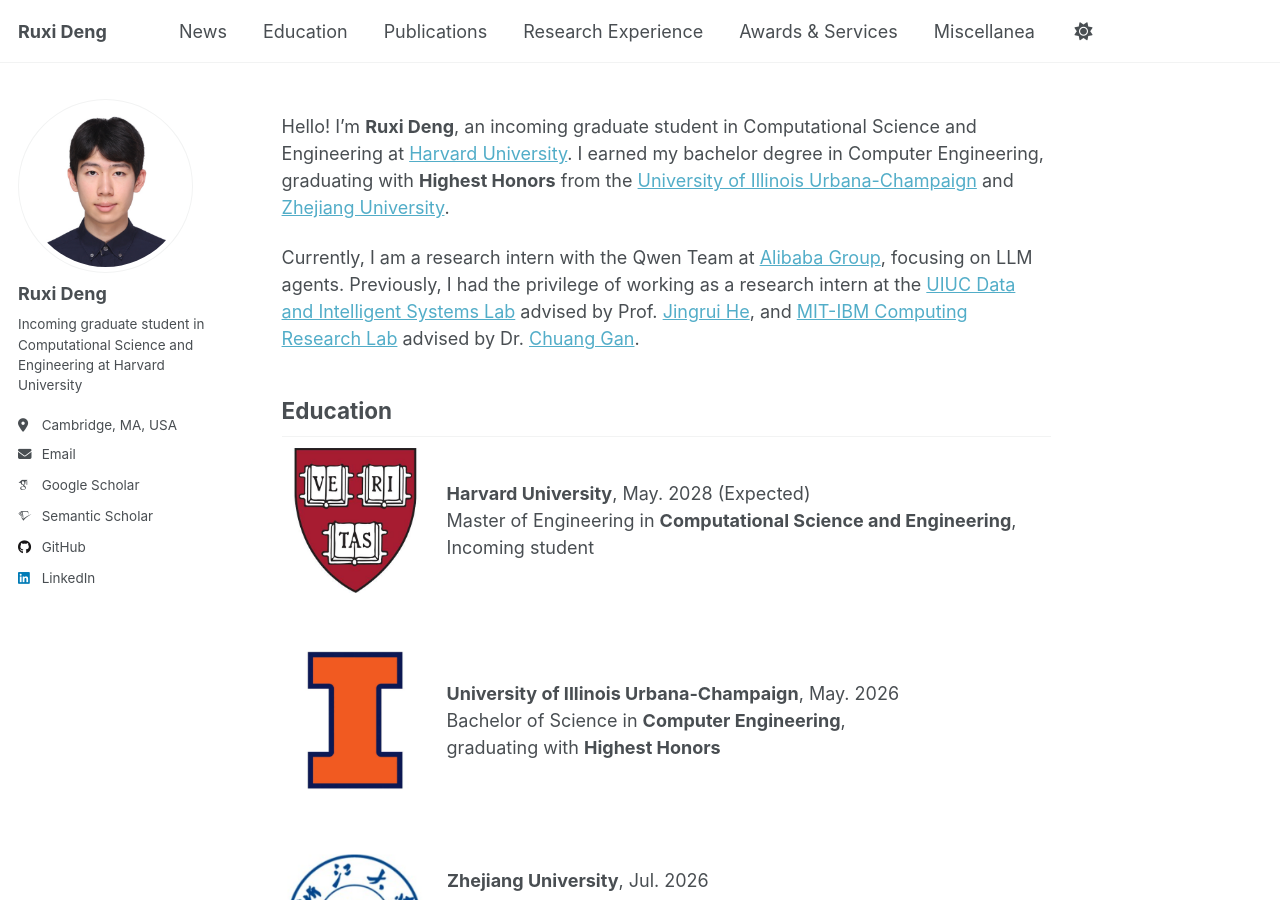
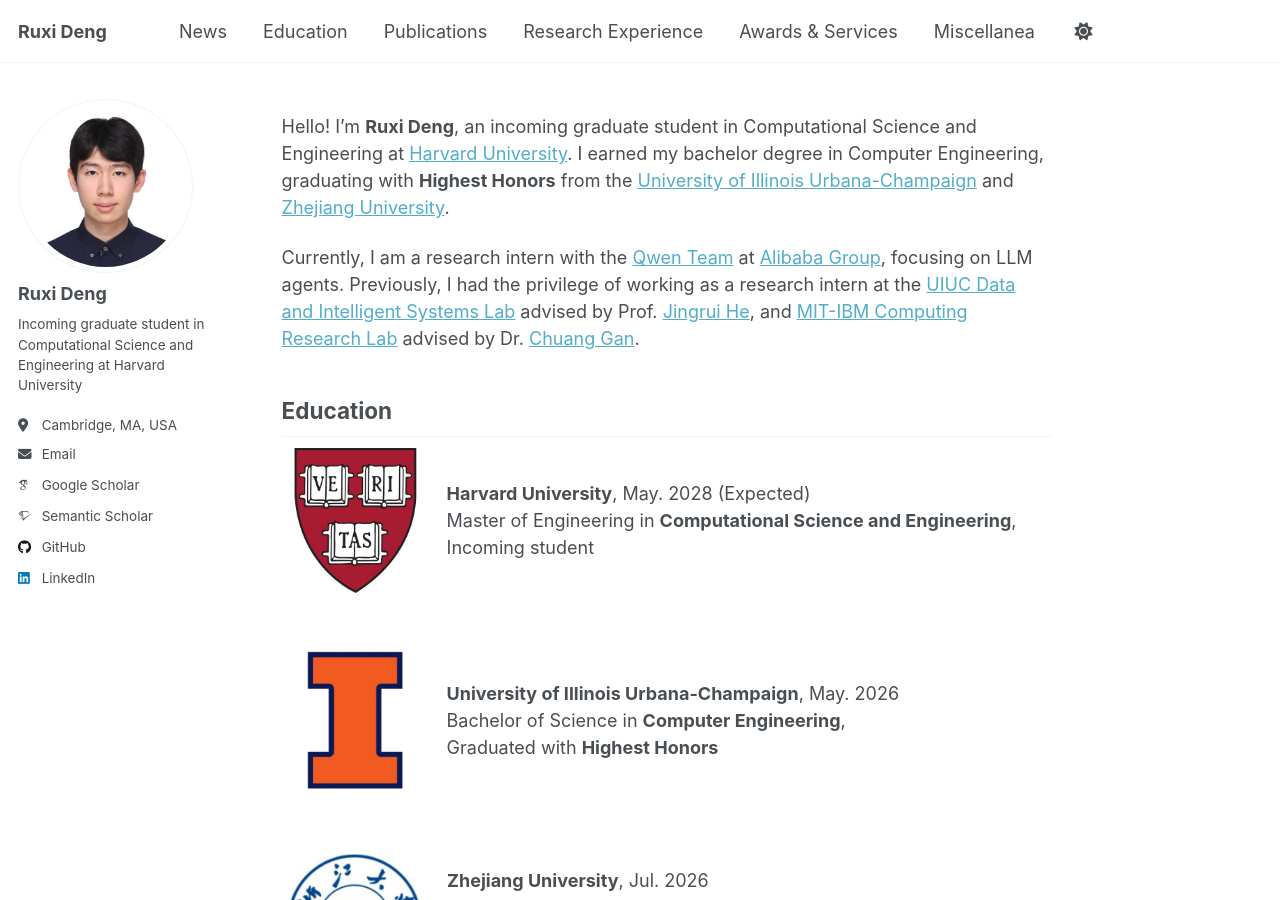
Before and after one commit to ruxideng/ruxideng.github.io, a Jekyll site: the page built from _pages/about.md, in a window 1280 px wide and 900 px high. Built offline with Jekyll 4.4.1, drawn with Linux system fonts in a browser that asks for light colours; some web fonts are replaced; a script that is not in the unit is left out.

Commit message:
Update about.md

```diff
--- a/_pages/about.md
+++ b/_pages/about.md
@@ -9,7 +9,7 @@ redirect_from:
 
 Hello! I'm **Ruxi Deng**, an incoming graduate student in Computational Science and Engineering at <a href="https://www.harvard.edu/">Harvard University</a>. I earned my bachelor degree in Computer Engineering, graduating with **Highest Honors** from the <a href="https://illinois.edu/">University of Illinois Urbana-Champaign</a> and <a href="https://www.zju.edu.cn/english/">Zhejiang University</a>.
 
-Currently, I am a research intern with the Qwen Team at <a href="https://www.alibabagroup.com/en-US/home">Alibaba Group</a>, focusing on LLM agents. Previously, I had the privilege of working as a research intern at the <a href="https://dais.cs.illinois.edu/">UIUC Data and Intelligent Systems Lab</a> advised by Prof. <a href="https://www.hejingrui.org/">Jingrui He</a>, and <a href="https://mitibm.mit.edu/">MIT-IBM Computing Research Lab</a> advised by Dr. <a href="https://mitibm.mit.edu/people/chuang-gan/">Chuang Gan</a>.
+Currently, I am a research intern with the <a href="https://qwen.ai/qwenchat">Qwen Team</a> at <a href="https://www.alibabagroup.com/en-US/home">Alibaba Group</a>, focusing on LLM agents. Previously, I had the privilege of working as a research intern at the <a href="https://dais.cs.illinois.edu/">UIUC Data and Intelligent Systems Lab</a> advised by Prof. <a href="https://www.hejingrui.org/">Jingrui He</a>, and <a href="https://mitibm.mit.edu/">MIT-IBM Computing Research Lab</a> advised by Dr. <a href="https://mitibm.mit.edu/people/chuang-gan/">Chuang Gan</a>.
 
 <h2 id="education">Education</h2>
 
@@ -27,7 +27,7 @@ Incoming student
   <div markdown="1">
 **University of Illinois Urbana-Champaign**, May. 2026<br>
 Bachelor of Science in **Computer Engineering**,<br>
-graduating with **Highest Honors**
+Graduated with **Highest Honors**
   </div>
 </div>
 
```
